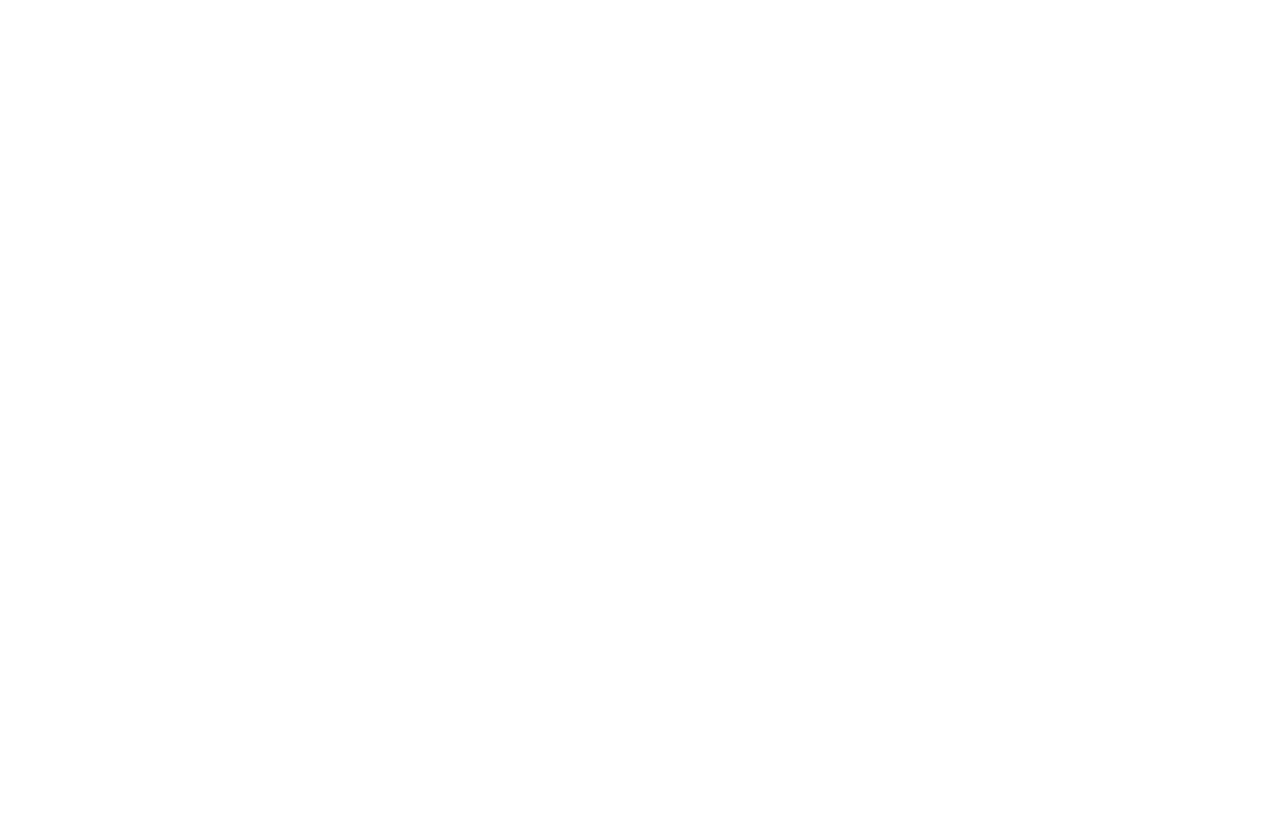
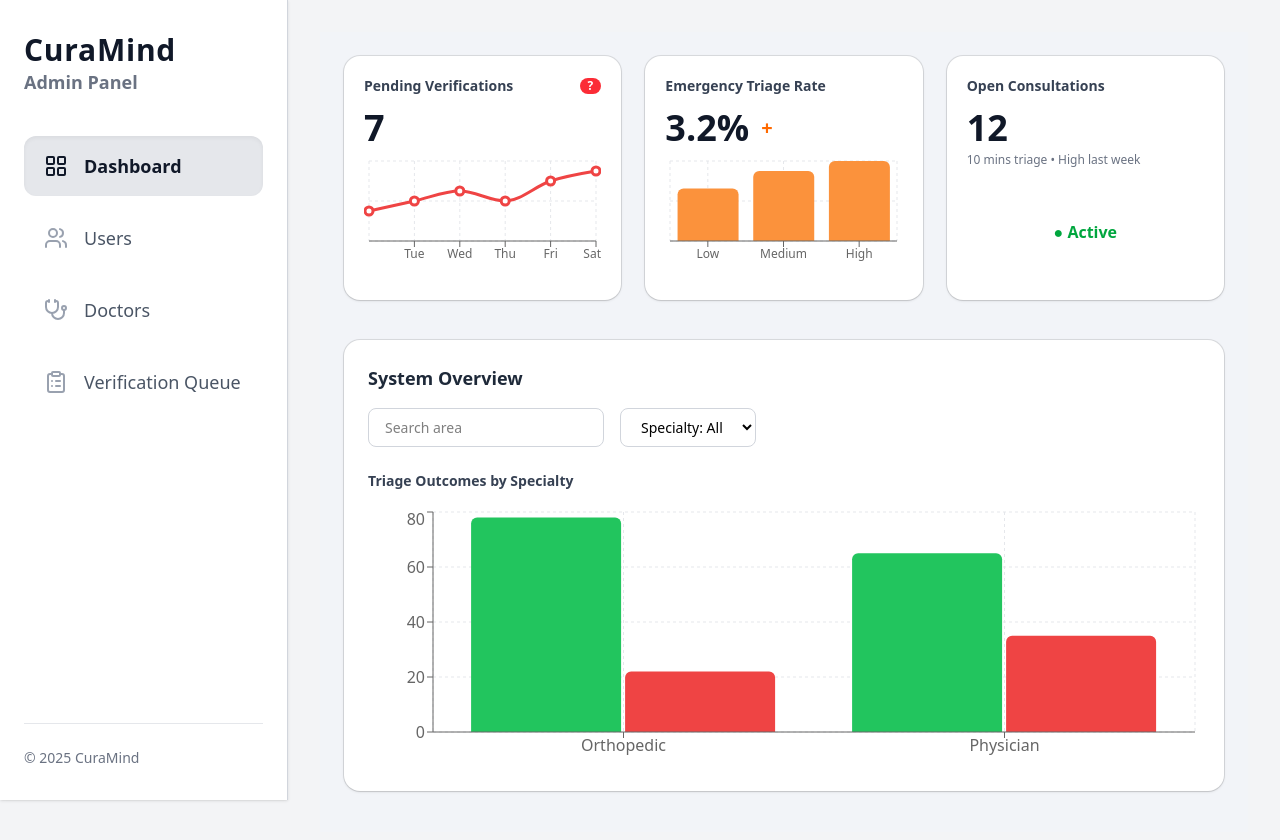
Before and after one commit to Shasank12345/CURA_MIND, a React (Vite) app in the folder Frontend/: page /adminpannel/dashboard in a window 1280 px wide. Before the commit this address had no page. Shown: the top 840 px of the page. Before the commit the page ends 800 px from the top, so only its background shows below. Built offline with nearby package versions, Linux system fonts and the light colour scheme; the HTML template or start-up script is replaced by a standard one.

Commit message:
Dashboard

```diff
--- a/Frontend/package.json
+++ b/Frontend/package.json
@@ -17,6 +17,7 @@
     "react-icons": "^5.5.0",
     "react-router-dom": "^7.9.6",
     "react-toastify": "^11.0.5",
+    "recharts": "^3.6.0",
     "tailwindcss": "^4.1.17"
   },
   "devDependencies": {
--- a/Frontend/src/App.jsx
+++ b/Frontend/src/App.jsx
@@ -9,10 +9,14 @@
 import HomePage from "./Components/Homepage/HomePage";
 import OTP from "./Components/OTP";
 import NewPassword from "./Components/Newpassword";
+import Sidebar from './Components/Admin/Sidebar'
+import Dashboard from "./Components/Admin/Dashboard";
+
 
 // Toast notifications
 import { ToastContainer } from "react-toastify";
 import "react-toastify/dist/ReactToastify.css";
+
 
 function App() {
   return (
@@ -25,7 +29,16 @@
   <Route path="/ForgotPassword" element={<ForgetPassword />} />
   <Route path="/otp" element={<OTP />} />
   <Route path="/newpassword" element={<NewPassword />} />
+
+  {/* Admin Routes */}
+  <Route path="/adminpannel" element={<Sidebar/>}>
+
+    <Route index element={<Dashboard />} />
+    <Route path="dashboard" element={<Dashboard />} />
+   </Route>
 </Routes>
+
+
       <ToastContainer position="top-right" autoClose={2000} />
     </>
   );
--- /dev/null
+++ b/Frontend/src/Components/Admin/Dashboard.jsx
@@ -0,0 +1,151 @@
+import {
+  LineChart,
+  Line,
+  BarChart,
+  Bar,
+  XAxis,
+  YAxis,
+  Tooltip,
+  ResponsiveContainer,
+  CartesianGrid,
+} from "recharts";
+
+export default function App() {
+  return (
+    <div className="min-h-screen bg-[#f2f4f8] p-6">
+      <Dashboard />
+    </div>
+  );
+}
+
+
+const pendingData = [
+  { day: "Mon", value: 3 },
+  { day: "Tue", value: 4 },
+  { day: "Wed", value: 5 },
+  { day: "Thu", value: 4 },
+  { day: "Fri", value: 6 },
+  { day: "Sat", value: 7 },
+];
+
+const emergencyRate = [
+  { name: "Low", value: 2.1 },
+  { name: "Medium", value: 2.8 },
+  { name: "High", value: 3.2 },
+];
+
+const triageOutcome = [
+  { name: "Orthopedic", verified: 78, rejected: 22 },
+  { name: "Physician", verified: 65, rejected: 35 },
+];
+
+function Dashboard() {
+  return (
+    <div className="max-w-7xl mx-auto">
+
+      <div className="grid grid-cols-1 md:grid-cols-3 gap-6 mb-10">
+
+
+        <Card title="Pending Verifications" badge="7">
+          <p className="text-4xl font-extrabold text-gray-900 mb-2">7</p>
+
+          <ResponsiveContainer width="100%" height={120}>
+            <LineChart data={pendingData}>
+              <CartesianGrid strokeDasharray="3 3" stroke="#e5e7eb" />
+              <XAxis dataKey="day" fontSize={12} />
+              <YAxis hide />
+              <Tooltip />
+              <Line
+                type="monotone"
+                dataKey="value"
+                stroke="#ef4444"
+                strokeWidth={3}
+                dot={{ r: 4 }}
+              />
+            </LineChart>
+          </ResponsiveContainer>
+        </Card>
+
+        {/* Emergency Triage Rate */}
+        <Card title="Emergency Triage Rate">
+          <div className="flex items-center gap-3 mb-2">
+            <p className="text-4xl font-extrabold text-gray-900">3.2%</p>
+            <span className="text-orange-500 font-bold text-xl">+</span>
+          </div>
+
+          <ResponsiveContainer width="100%" height={120}>
+            <BarChart data={emergencyRate}>
+              <CartesianGrid strokeDasharray="3 3" stroke="#e5e7eb" />
+              <XAxis dataKey="name" fontSize={12} />
+              <YAxis hide />
+              <Tooltip />
+              <Bar dataKey="value" fill="#fb923c" radius={[6, 6, 0, 0]} />
+            </BarChart>
+          </ResponsiveContainer>
+        </Card>
+
+
+        <Card title="Open Consultations">
+          <p className="text-4xl font-extrabold text-gray-900 mb-1">12</p>
+          <p className="text-xs text-gray-500 font-medium mb-4">
+            10 mins triage • High last week
+          </p>
+
+          <div className="h-24 flex items-center justify-center text-green-600 font-bold">
+            ● Active
+          </div>
+        </Card>
+      </div>
+
+
+      <div className="bg-white rounded-2xl p-6 ring-1 ring-black/10 shadow-sm">
+        <h3 className="text-lg font-bold text-gray-800 mb-4">
+          System Overview
+        </h3>
+
+        <div className="flex gap-4 mb-6">
+          <input
+            className="border border-gray-300 rounded-lg px-4 py-2 text-sm focus:ring-2 focus:ring-blue-400 outline-none"
+            placeholder="Search area"
+          />
+          <select className="border border-gray-300 rounded-lg px-4 py-2 text-sm">
+            <option>Specialty: All</option>
+          </select>
+        </div>
+
+        <p className="text-sm font-semibold text-gray-700 mb-4">
+          Triage Outcomes by Specialty
+        </p>
+
+        <ResponsiveContainer width="100%" height={260}>
+          <BarChart data={triageOutcome}>
+            <CartesianGrid strokeDasharray="3 3" stroke="#e5e7eb" />
+            <XAxis dataKey="name" />
+            <YAxis />
+            <Tooltip />
+            <Bar dataKey="verified" fill="#22c55e" radius={[6, 6, 0, 0]} />
+            <Bar dataKey="rejected" fill="#ef4444" radius={[6, 6, 0, 0]} />
+          </BarChart>
+        </ResponsiveContainer>
+      </div>
+    </div>
+  );
+}
+
+
+
+function Card({ title, badge, children }) {
+  return (
+    <div className="bg-white rounded-2xl p-5 ring-1 ring-black/10 shadow-sm">
+      <div className="flex justify-between items-center mb-3">
+        <p className="text-sm font-semibold text-gray-700">{title}</p>
+        {badge && (
+          <span className="text-xs font-bold text-white bg-red-500 px-2 rounded-full">
+            ?
+          </span>
+        )}
+      </div>
+      {children}
+    </div>
+  );
+}
--- /dev/null
+++ b/Frontend/src/Components/Admin/Sidebar.jsx
@@ -0,0 +1,85 @@
+import { Outlet, useNavigate, useLocation } from "react-router-dom";
+import { LayoutGrid, Users, Stethoscope, ClipboardList } from "lucide-react";
+
+export default function AdminLayout() {
+  const navigate = useNavigate();
+  const location = useLocation();
+
+  const navItems = [
+    { icon: <LayoutGrid className="w-6 h-6" />, label: "Dashboard", path: "dashboard" },
+    { icon: <Users className="w-6 h-6" />, label: "Users", path: "user1" },
+    { icon: <Stethoscope className="w-6 h-6" />, label: "Doctors", path: "doctordetail" },
+    {
+      icon: <ClipboardList className="w-6 h-6" />,
+      label: "Verification Queue",
+      path: "doctorrespond1",
+    },
+  ];
+
+  return (
+    <div className="flex bg-gray-100 min-h-screen">
+      {/* Sidebar */}
+      <aside className="w-72 h-screen fixed top-0 left-0 bg-white border-r border-gray-300 px-6 py-8 flex flex-col shadow-sm">
+
+        {/* Brand */}
+        <div className="mb-10">
+          <h2 className="text-gray-900 font-extrabold text-3xl tracking-wide">
+            CuraMind
+          </h2>
+          <p className="text-gray-500 text-lg font-semibold">
+            Admin Panel
+          </p>
+        </div>
+
+        {/* Navigation */}
+        <nav className="flex-1 space-y-3">
+          {navItems.map((item, index) => {
+            const active = location.pathname.includes(item.path);
+
+            return (
+              <button
+                key={index}
+                onClick={() => navigate(item.path)}
+                className={`w-full flex items-center gap-4 px-5 py-4 rounded-xl text-left transition-all
+                  ${
+                    active
+                      ? "bg-gray-200 text-gray-900 font-bold shadow-inner"
+                      : "text-gray-600 hover:bg-gray-100 hover:text-gray-900"
+                  }
+                `}
+              >
+                <span
+                  className={`${
+                    active ? "text-gray-900" : "text-gray-400"
+                  }`}
+                >
+                  {item.icon}
+                </span>
+
+                <span className="text-lg">
+                  {item.label}
+                </span>
+
+                {item.badge && item.badge > 0 && (
+                  <span className="ml-auto w-7 h-7 rounded-full bg-gray-800 text-white flex items-center justify-center text-xs font-bold">
+                    {item.badge}
+                  </span>
+                )}
+              </button>
+            );
+          })}
+        </nav>
+
+
+        <div className="pt-6 border-t border-gray-200 text-sm text-gray-500 font-medium">
+          © 2025 CuraMind
+        </div>
+      </aside>
+
+      {/* Content Area */}
+      <main className="flex-1 ml-72 p-8">
+        <Outlet />
+      </main>
+    </div>
+  );
+}
```
Also changed, not shown: Frontend/src/Components/DoctorSignup.jsx (+66 -61 lines), 1 other file (tests, documents, lock files or other folders). Lines whose indentation alone changed are shown as unchanged.
